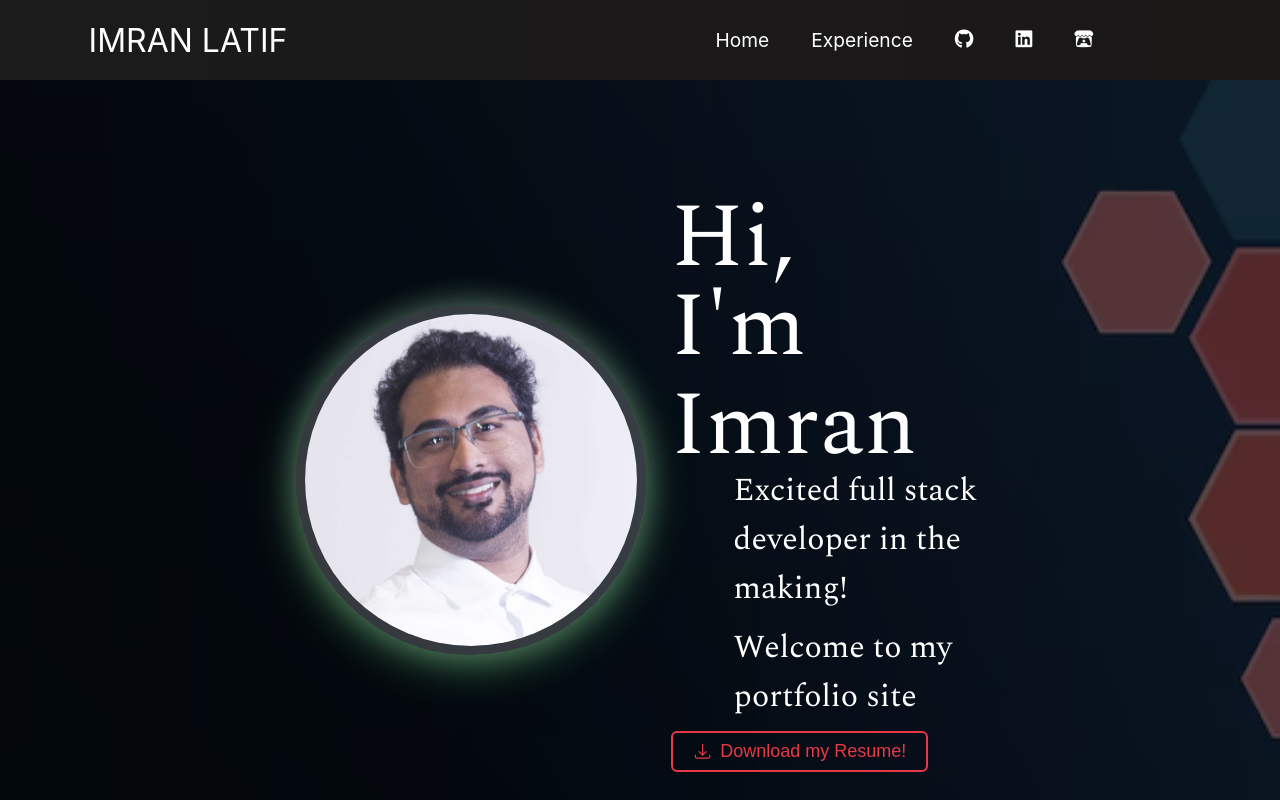
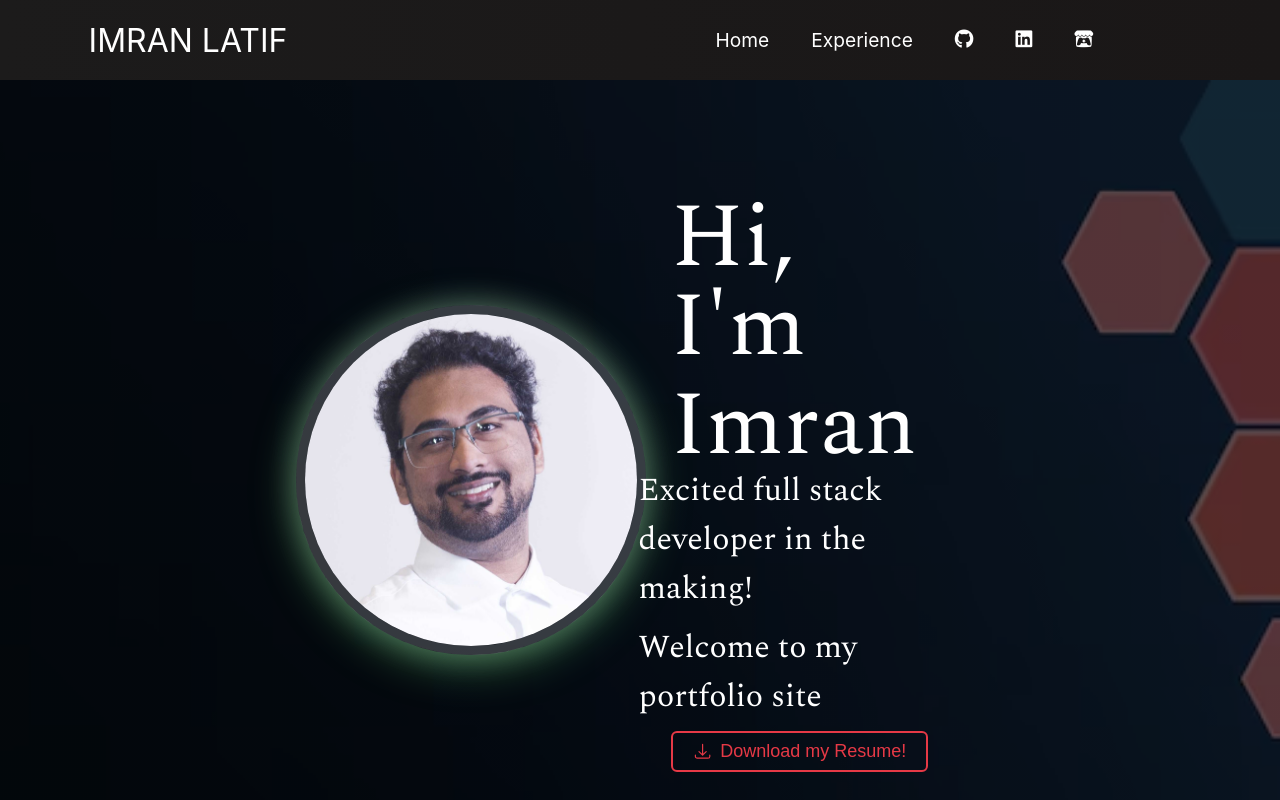
Before and after one commit to imran1503/Resume, a React (Create React App) app in the folder web_resume/: page /#/ in a window 1280 px wide. Shown: the top 800 px of the page. Built offline with nearby package versions, Linux system fonts and the light colour scheme; no server answers.

Commit message:
Fixed css

```diff
--- a/web_resume/src/Components/HeroSection.css
+++ b/web_resume/src/Components/HeroSection.css
@@ -63,7 +63,7 @@
   font-style: normal;
   margin-bottom: 20px;
   text-align: left;
-  margin-left: 0px;
+  margin-left: -95px;
 }
 
 .hero-btns {
@@ -116,5 +116,6 @@
   .subheadline {
     font-size: 22px;
     text-align: center;
+    margin-left: 0;
   }
 }
```
